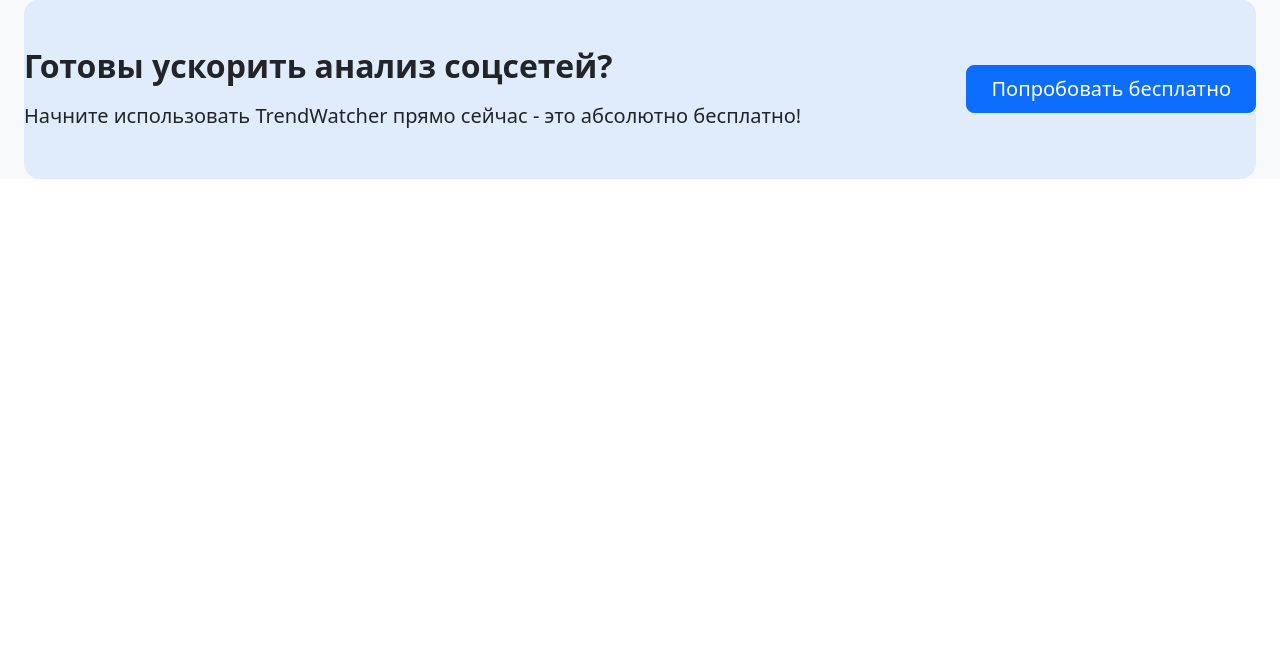
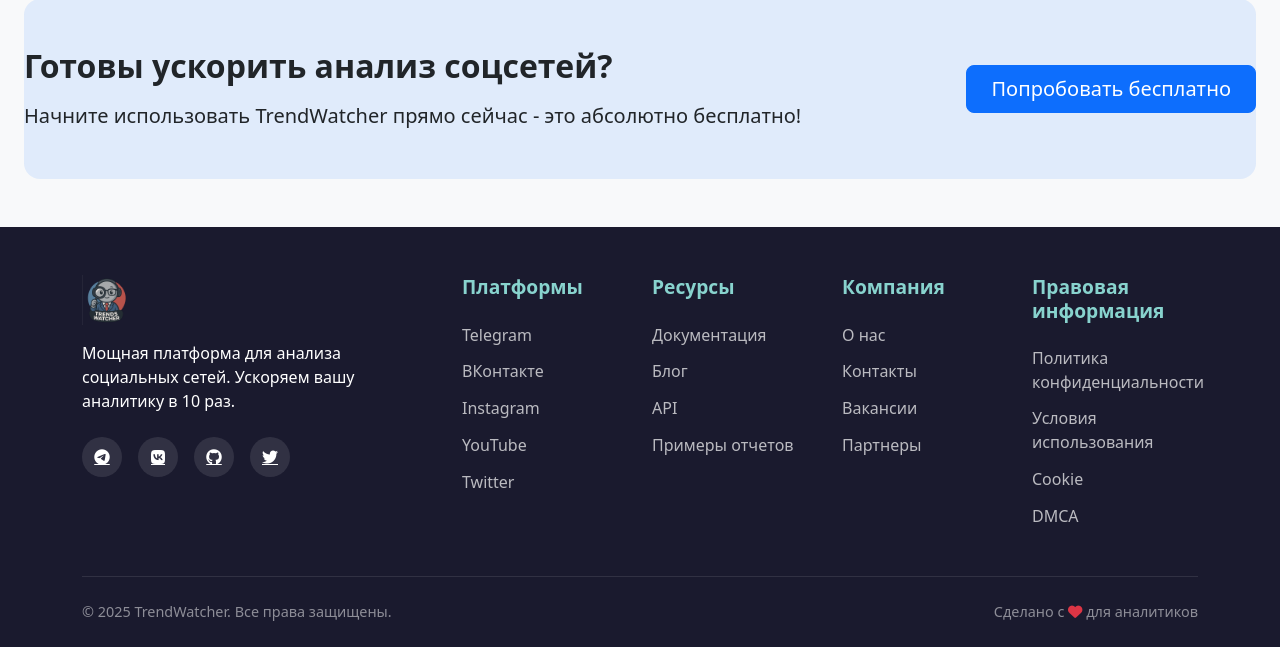
Before and after one commit to dima0046/Trendanalys, a Django app: page / in a window 1280 px wide. Shown: the part 2860-3507 px from the top of the page. Before the commit the page ends 3039 px from the top, so only its background shows below. Run offline with Django 5.2, Linux system fonts and the light colour scheme; parts of the project's set-up code (start-up, migrations or seed data) failed here and were passed over.

Commit message:
Добавлен footer

```diff
--- a/myapp/templates/myapp/base.html
+++ b/myapp/templates/myapp/base.html
@@ -13,7 +13,7 @@
     <!-- Font Awesome для иконок -->
     <link href="https://cdnjs.cloudflare.com/ajax/libs/font-awesome/6.4.0/css/all.min.css" rel="stylesheet">
 
-    <style>
+<style>
         :root {
             --primary: #6e45e2;
             --secondary: #88d3ce;
@@ -25,8 +25,16 @@
         body {
             padding-top: 80px;
             background-color: #f8f9fa;
+            display: flex;
+            flex-direction: column;
+            min-height: 100vh;
         }
 
+        .main-content {
+            flex: 1;
+        }
+
+        /* Навбар стили остаются без изменений */
         .navbar {
             background: rgba(255, 255, 255, 0.95);
             backdrop-filter: blur(10px);
@@ -36,104 +44,91 @@
             border-bottom: none;
         }
 
-        .navbar-brand {
-            font-weight: 700;
-            color: var(--dark);
+        /* Остальные стили навбара... */
+
+        /* Новые стили для футера */
+        .footer {
+            background: var(--dark);
+            color: white;
+            padding: 3rem 0 1.5rem;
+            margin-top: 3rem;
+        }
+
+        .footer-logo {
+            width: 50px;
+            margin-bottom: 1rem;
+        }
+
+        .footer-title {
+            font-size: 1.2rem;
+            font-weight: 600;
+            margin-bottom: 1.5rem;
+            color: var(--secondary);
+        }
+
+        .footer-links {
+            list-style: none;
+            padding: 0;
+        }
+
+        .footer-links li {
+            margin-bottom: 0.8rem;
+        }
+
+        .footer-links a {
+            color: rgba(255, 255, 255, 0.7);
+            text-decoration: none;
+            transition: all 0.3s ease;
+        }
+
+        .footer-links a:hover {
+            color: white;
+            padding-left: 5px;
+        }
+
+        .social-links {
+            display: flex;
+            gap: 1rem;
+            margin-top: 1.5rem;
+        }
+
+        .social-links a {
             display: flex;
             align-items: center;
+            justify-content: center;
+            width: 40px;
+            height: 40px;
+            border-radius: 50%;
+            background: rgba(255, 255, 255, 0.1);
+            color: white;
+            transition: all 0.3s ease;
         }
 
-        .navbar-brand img {
-            margin-right: 10px;
-            transition: transform 0.3s ease;
+        .social-links a:hover {
+            background: var(--primary);
+            transform: translateY(-3px);
         }
 
-        .navbar-brand:hover img {
-            transform: rotate(15deg);
+        .footer-bottom {
+            border-top: 1px solid rgba(255, 255, 255, 0.1);
+            padding-top: 1.5rem;
+            margin-top: 2rem;
+            text-align: center;
+            color: rgba(255, 255, 255, 0.5);
+            font-size: 0.9rem;
         }
 
-        .nav-link {
-            font-weight: 500;
-            color: var(--dark);
-            padding: 0.5rem 1rem;
-            margin: 0 0.2rem;
-            border-radius: 50px;
-            transition: all 0.3s ease;
-            position: relative;
-        }
-
-        .nav-link:hover, .nav-link:focus {
-            color: var(--primary);
-            background: rgba(110, 69, 226, 0.1);
-        }
-
-        .nav-link.active {
-            color: var(--primary);
-            font-weight: 600;
-        }
-
-        .nav-link.active::after {
-            content: '';
-            position: absolute;
-            bottom: 0;
-            left: 1rem;
-            right: 1rem;
-            height: 2px;
-            background: var(--primary);
-            border-radius: 2px;
-        }
-
-        .navbar-toggler {
-            border: none;
-            padding: 0.5rem;
-        }
-
-        .navbar-toggler:focus {
-            box-shadow: none;
-        }
-
-        .dropdown-menu {
-            border: none;
-            box-shadow: 0 10px 30px rgba(0, 0, 0, 0.1);
-            border-radius: 12px;
-            padding: 0.5rem;
-            margin-top: 0.5rem;
-        }
-
-        .dropdown-item {
-            border-radius: 8px;
-            padding: 0.5rem 1rem;
-            transition: all 0.2s ease;
-        }
-
-        .dropdown-item:hover, .dropdown-item:focus {
-            background: rgba(110, 69, 226, 0.1);
-            color: var(--primary);
-        }
-
-        .user-greeting {
-            font-weight: 500;
-            color: var(--dark);
-        }
-
-        @media (max-width: 991.98px) {
-            .navbar-collapse {
-                padding: 1rem;
-                background: rgba(255, 255, 255, 0.98);
-                backdrop-filter: blur(10px);
-                -webkit-backdrop-filter: blur(10px);
-                border-radius: 0 0 16px 16px;
-                box-shadow: 0 10px 30px rgba(0, 0, 0, 0.1);
-                margin-top: 10px;
+        @media (max-width: 767.98px) {
+            .footer {
+                text-align: center;
             }
 
-            .nav-link {
-                margin: 0.2rem 0;
-                padding: 0.8rem 1rem;
+            .footer-links {
+                margin-bottom: 2rem;
             }
 
-            .nav-link.active::after {
-                display: none;
+            .social-links {
+                justify-content: center;
             }
         }
     </style>
@@ -212,6 +207,76 @@
         {% endblock %}
     </div>
 
+    <!-- Футер -->
+    <footer class="footer">
+        <div class="container">
+            <div class="row">
+                <div class="col-lg-4 mb-4 mb-lg-0">
+                    <img src="{% static 'myapp/Images/logo.png' %}" alt="TrendWatcher" class="footer-logo">
+                    <p class="mb-3">Мощная платформа для анализа социальных сетей. Ускоряем вашу аналитику в 10 раз.</p>
+                    <div class="social-links">
+                        <a href="#" aria-label="Telegram"><i class="fab fa-telegram"></i></a>
+                        <a href="#" aria-label="VK"><i class="fab fa-vk"></i></a>
+                        <a href="#" aria-label="GitHub"><i class="fab fa-github"></i></a>
+                        <a href="#" aria-label="Twitter"><i class="fab fa-twitter"></i></a>
+                    </div>
+                </div>
+
+                <div class="col-lg-2 col-md-4 mb-4 mb-md-0">
+                    <h3 class="footer-title">Платформы</h3>
+                    <ul class="footer-links">
+                        <li><a href="{% url 'telegram' %}">Telegram</a></li>
+                        <li><a href="#">ВКонтакте</a></li>
+                        <li><a href="#">Instagram</a></li>
+                        <li><a href="#">YouTube</a></li>
+                        <li><a href="#">Twitter</a></li>
+                    </ul>
+                </div>
+
+                <div class="col-lg-2 col-md-4 mb-4 mb-md-0">
+                    <h3 class="footer-title">Ресурсы</h3>
+                    <ul class="footer-links">
+                        <li><a href="#">Документация</a></li>
+                        <li><a href="#">Блог</a></li>
+                        <li><a href="#">API</a></li>
+                        <li><a href="#">Примеры отчетов</a></li>
+                    </ul>
+                </div>
+
+                <div class="col-lg-2 col-md-4 mb-4 mb-md-0">
+                    <h3 class="footer-title">Компания</h3>
+                    <ul class="footer-links">
+                        <li><a href="#">О нас</a></li>
+                        <li><a href="#">Контакты</a></li>
+                        <li><a href="#">Вакансии</a></li>
+                        <li><a href="#">Партнеры</a></li>
+                    </ul>
+                </div>
+
+                <div class="col-lg-2 col-md-4">
+                    <h3 class="footer-title">Правовая информация</h3>
+                    <ul class="footer-links">
+                        <li><a href="#">Политика конфиденциальности</a></li>
+                        <li><a href="#">Условия использования</a></li>
+                        <li><a href="#">Cookie</a></li>
+                        <li><a href="#">DMCA</a></li>
+                    </ul>
+                </div>
+            </div>
+
+            <div class="footer-bottom">
+                <div class="row">
+                    <div class="col-md-6 text-md-start mb-3 mb-md-0">
+                        &copy; 2025 TrendWatcher. Все права защищены.
+                    </div>
+                    <div class="col-md-6 text-md-end">
+                        Сделано с <i class="fas fa-heart text-danger"></i> для аналитиков
+                    </div>
+                </div>
+            </div>
+        </div>
+    </footer>
+
     <script src="https://cdn.jsdelivr.net/npm/bootstrap@5.3.0/dist/js/bootstrap.bundle.min.js"></script>
     <script>
         // Анимация навбара при скролле
```
